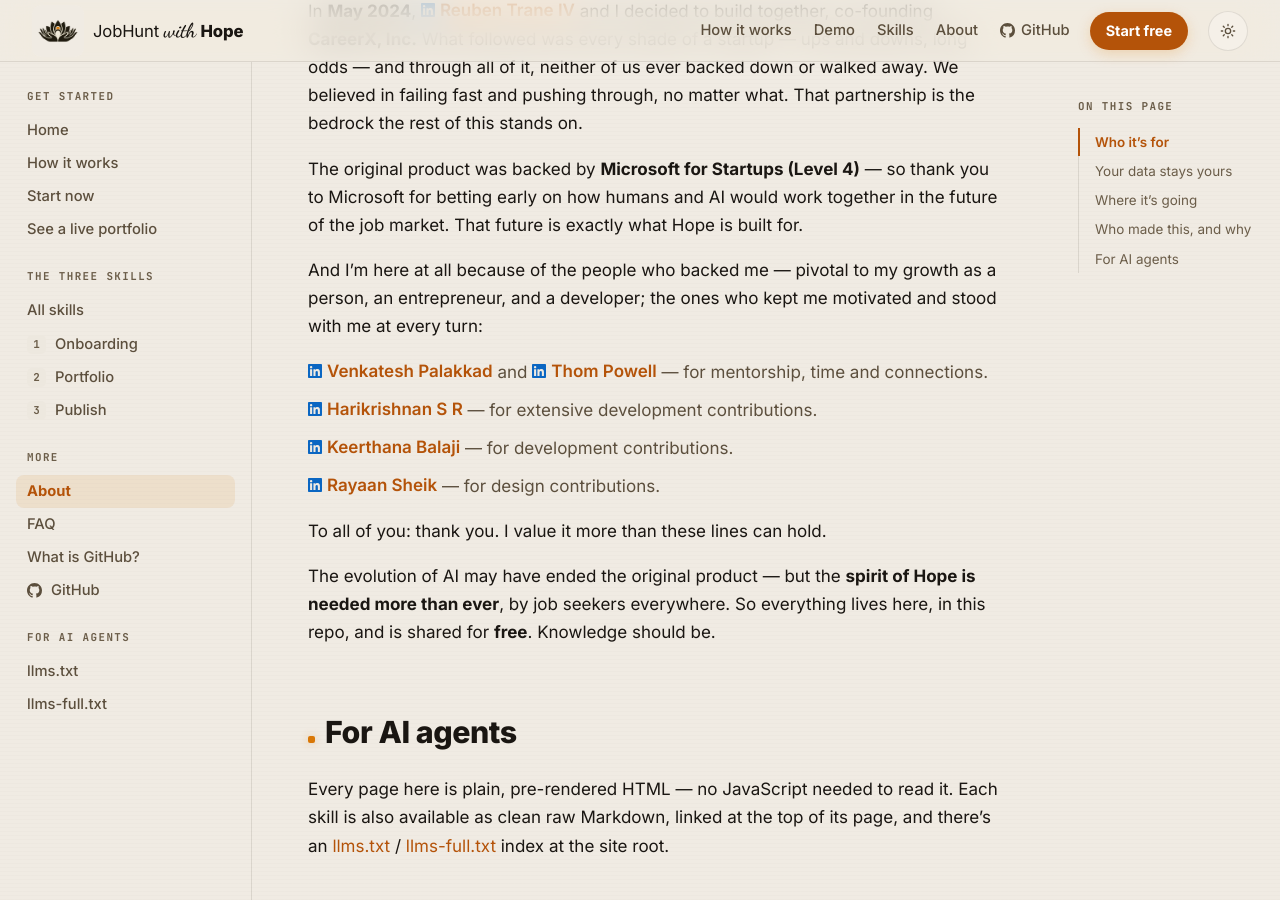
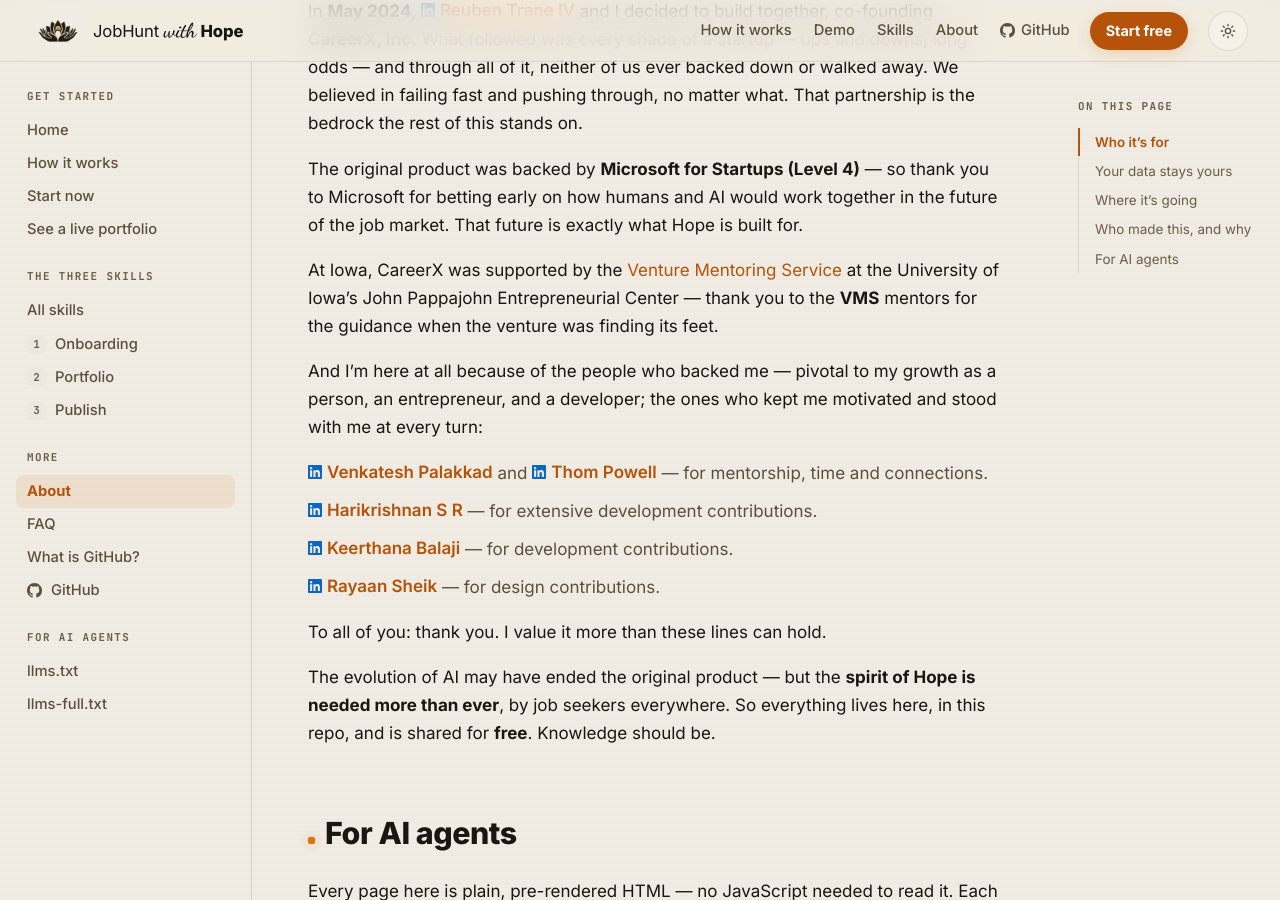
Before and after one commit to oneconsciousness/agenthope, a Jekyll site: the page built from about.md, in a window 1280 px wide and 900 px high, scrolled down 1988 px. Built offline with Jekyll 4.4.1, drawn with Linux system fonts in a browser that asks for light colours.

Commit message:
docs(about): thank the University of Iowa VMS program with a link
Co-Authored-By: Claude Opus 4.8 (1M context) <noreply@anthropic.com>

```diff
--- a/about.md
+++ b/about.md
@@ -53,6 +53,8 @@ In **May 2024**, <a class="cred" href="https://www.linkedin.com/in/reubentraneiv
 
 The original product was backed by **Microsoft for Startups (Level 4)** — so thank you to Microsoft for betting early on how humans and AI would work together in the future of the job market. That future is exactly what Hope is built for.
 
+At Iowa, CareerX was supported by the [Venture Mentoring Service](https://iowajpec.org/community-programs-and-resources/venture-mentoring-service) at the University of Iowa's John Pappajohn Entrepreneurial Center — thank you to the **VMS** mentors for the guidance when the venture was finding its feet.
+
 And I'm here at all because of the people who backed me — pivotal to my growth as a person, an entrepreneur, and a developer; the ones who kept me motivated and stood with me at every turn:
 
 <ul class="credits">
```
